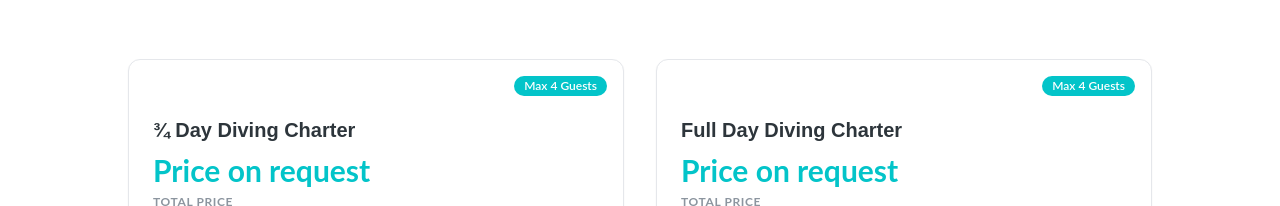
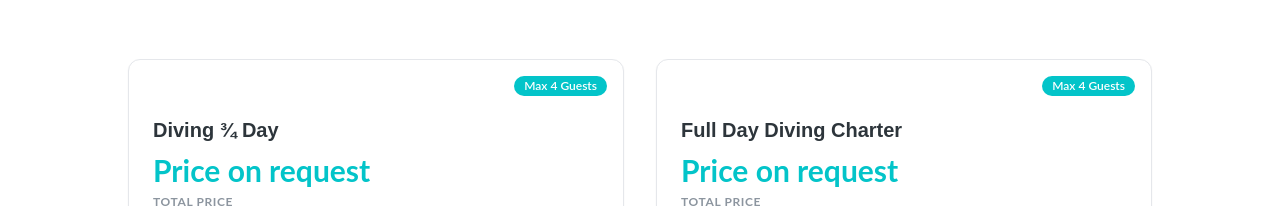
Before and after one commit to dkriol-cv/poseidon-diving-charters, a React (Vite) app: page /experiences in a window 1280 px wide. Shown: the part 1369-1575 px from the top of the page. Built offline with nearby package versions, Linux system fonts and the light colour scheme; no server answers; the database is empty.

Commit message:
fix: update experience slug in frontend and push latest changes

```diff
--- a/src/pages/ExperiencesPage.jsx
+++ b/src/pages/ExperiencesPage.jsx
@@ -178,9 +178,9 @@ const ExperiencesPage = () => {
           <div className="grid md:grid-cols-2 gap-8 max-w-5xl mx-auto mb-12">
             <motion.div {...fadeInUp} transition={{ delay: 0.1 }} className="bg-white dark:bg-[#162026] border border-gray-200 dark:border-gray-800 rounded-xl p-6 shadow-sm hover:shadow-xl hover:border-[#03c4c9] transition-all duration-300 flex flex-col relative h-full">
               <Badge className="absolute top-4 right-4 bg-[#03c4c9] hover:bg-[#02aeb3] text-white border-none">Max 4 Guests</Badge>
-              <div className="mt-8 mb-2"><h3 className="text-xl font-bold text-[#2d353b] dark:text-white">{getName('pre-designed', '¾ Day Diving Charter')}</h3></div>
+              <div className="mt-8 mb-2"><h3 className="text-xl font-bold text-[#2d353b] dark:text-white">{getName('diving-3-4-day', 'Diving ¾ Day')}</h3></div>
               <div className="mb-6">
-                <div className="flex items-baseline gap-1"><span className="text-3xl font-bold text-[#03c4c9]">{getRawPrice('pre-designed')}</span></div>
+                <div className="flex items-baseline gap-1"><span className="text-3xl font-bold text-[#03c4c9]">{getRawPrice('diving-3-4-day')}</span></div>
                 <span className="text-xs text-[#8c959f] uppercase tracking-wider font-bold">Total Price</span>
               </div>
               <div className="space-y-3 mb-6 flex-grow">
```
